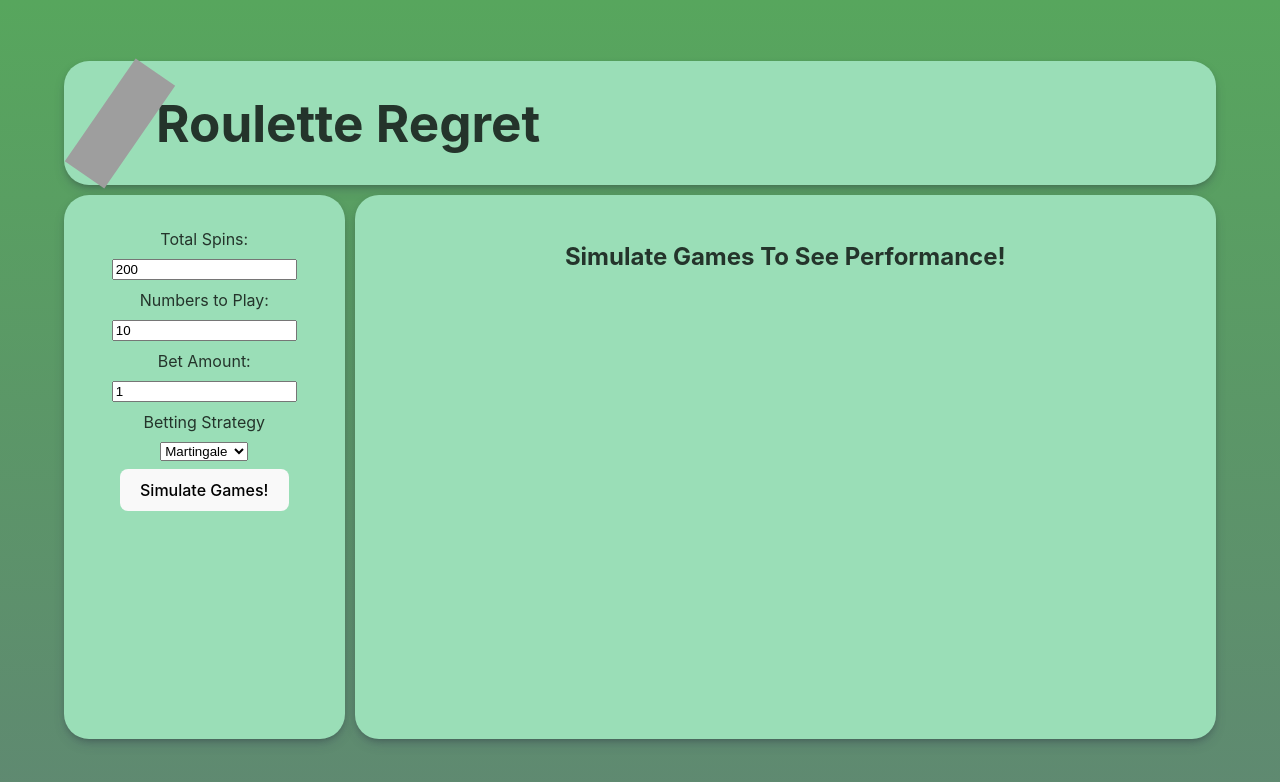
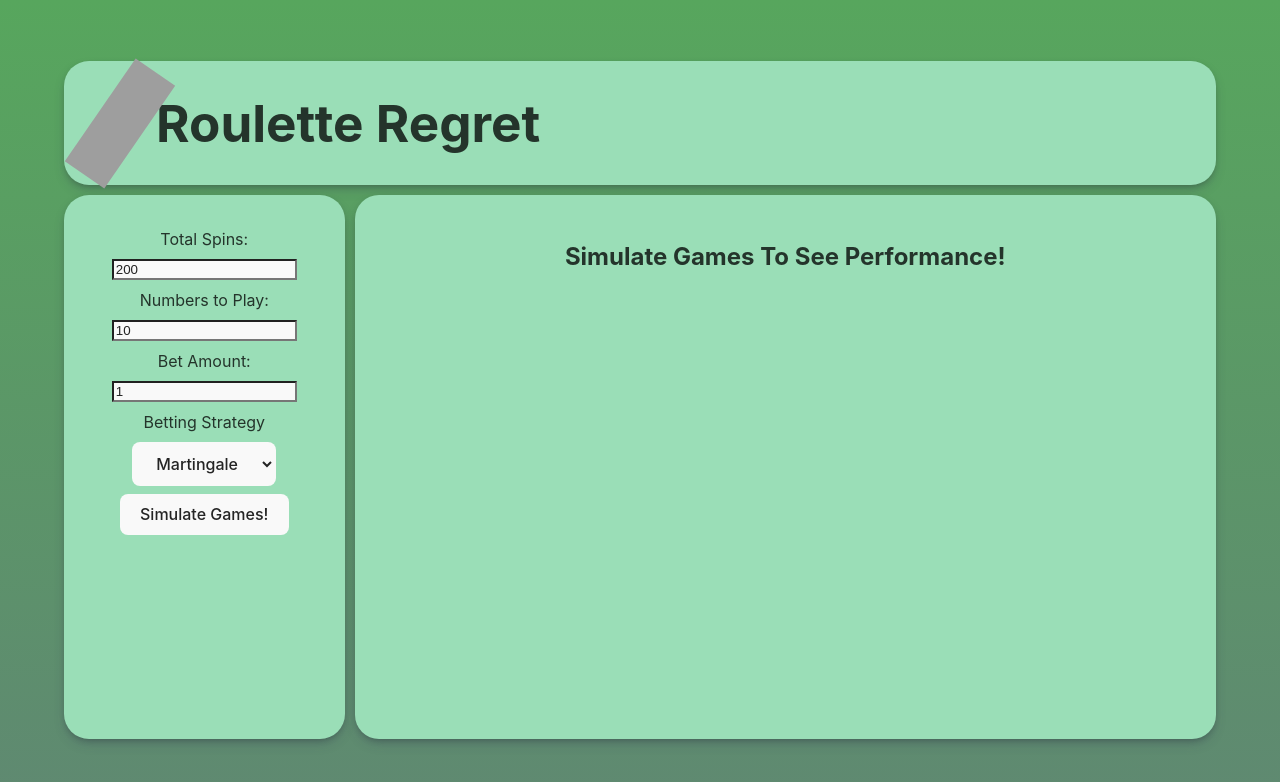
Before and after one commit to Lmasniuk/roulette-regret, a React (Vite) app: page / in a window 1280 px wide. Shown: the top 782 px of the page. Built offline with nearby package versions, Linux system fonts and the light colour scheme; grey boxes are pictures that could not be loaded.

Commit message:
Fix visual issue with inputs/buttons when in dark mode

```diff
--- a/src/index.css
+++ b/src/index.css
@@ -4,6 +4,7 @@
   font-weight: 400;
 
   color-scheme: light dark;
+
   color: rgba(255, 255, 255, 0.87);
   background-color: #242424;
 
@@ -12,7 +13,8 @@
   -webkit-font-smoothing: antialiased;
   -moz-osx-font-smoothing: grayscale;
 }
-#root{
+
+#root {
   width: 90%;
 }
 
@@ -21,6 +23,7 @@ a {
   color: #646cff;
   text-decoration: inherit;
 }
+
 a:hover {
   color: #535bf2;
 }
@@ -38,7 +41,14 @@ h1 {
   line-height: 1.1;
 }
 
-button {
+input {
+
+  background-color: #f9f9f9;
+  color: #242424;
+}
+
+button,
+select {
   border-radius: 8px;
   border: 1px solid transparent;
   padding: 0.6em 1.2em;
@@ -46,12 +56,15 @@ button {
   font-weight: 500;
   font-family: inherit;
   background-color: #f9f9f9;
+  color: #242424;
   cursor: pointer;
   transition: border-color 0.25s;
 }
+
 button:hover {
   border-color: #646cff;
 }
+
 button:focus,
 button:focus-visible {
   outline: 4px auto -webkit-focus-ring-color;
```
